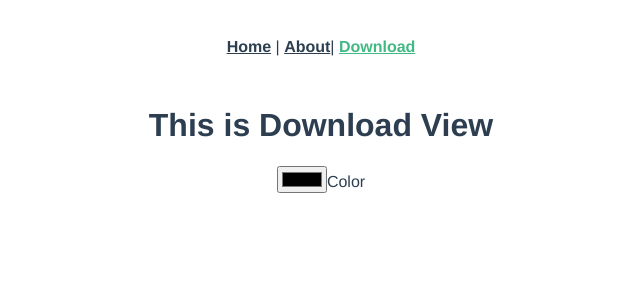
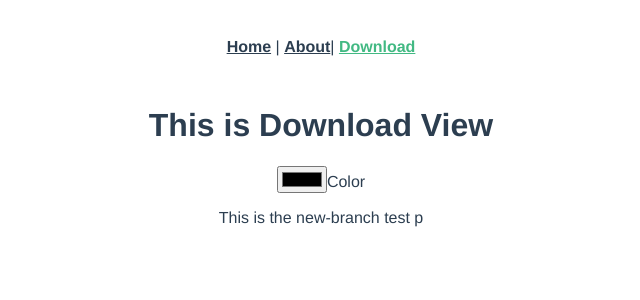
Before and after one commit to Son-Nguyen48/practice-git, a Vue app: page /download in a window 1280 px wide. Shown: the top 300 px of the page, without its empty margins (319-959 px from the left). Built offline with nearby package versions, Linux system fonts and the light colour scheme.

Commit message:
add a test new-branch p

```diff
--- a/src/views/DownloadView.vue
+++ b/src/views/DownloadView.vue
@@ -3,6 +3,7 @@
     <h1>This is Download View</h1>
     <input type="color" name="color" id="color" />
     <label for="color">Color</label>
+    <p>This is the new-branch test p</p>
   </div>
 </template>
 
```
